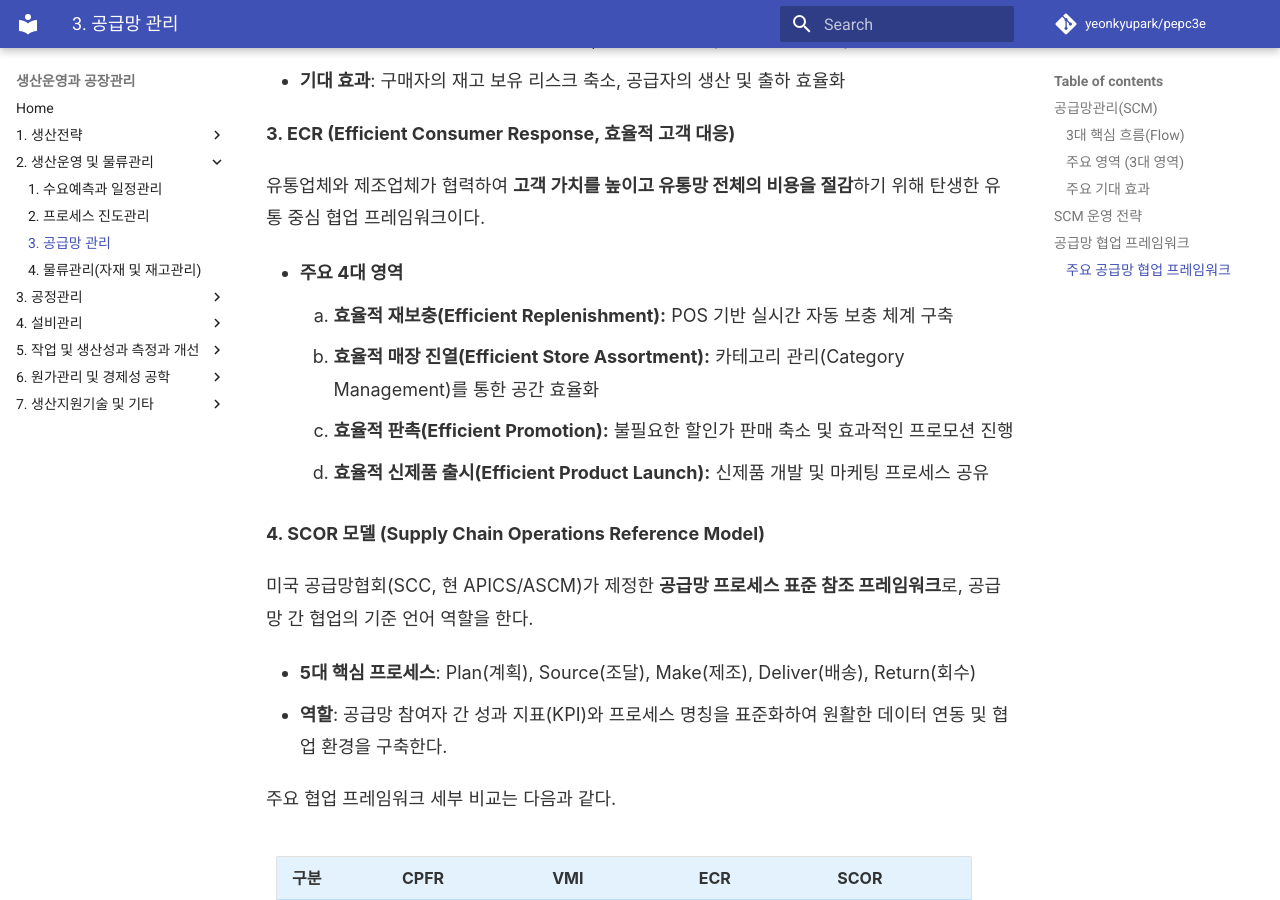
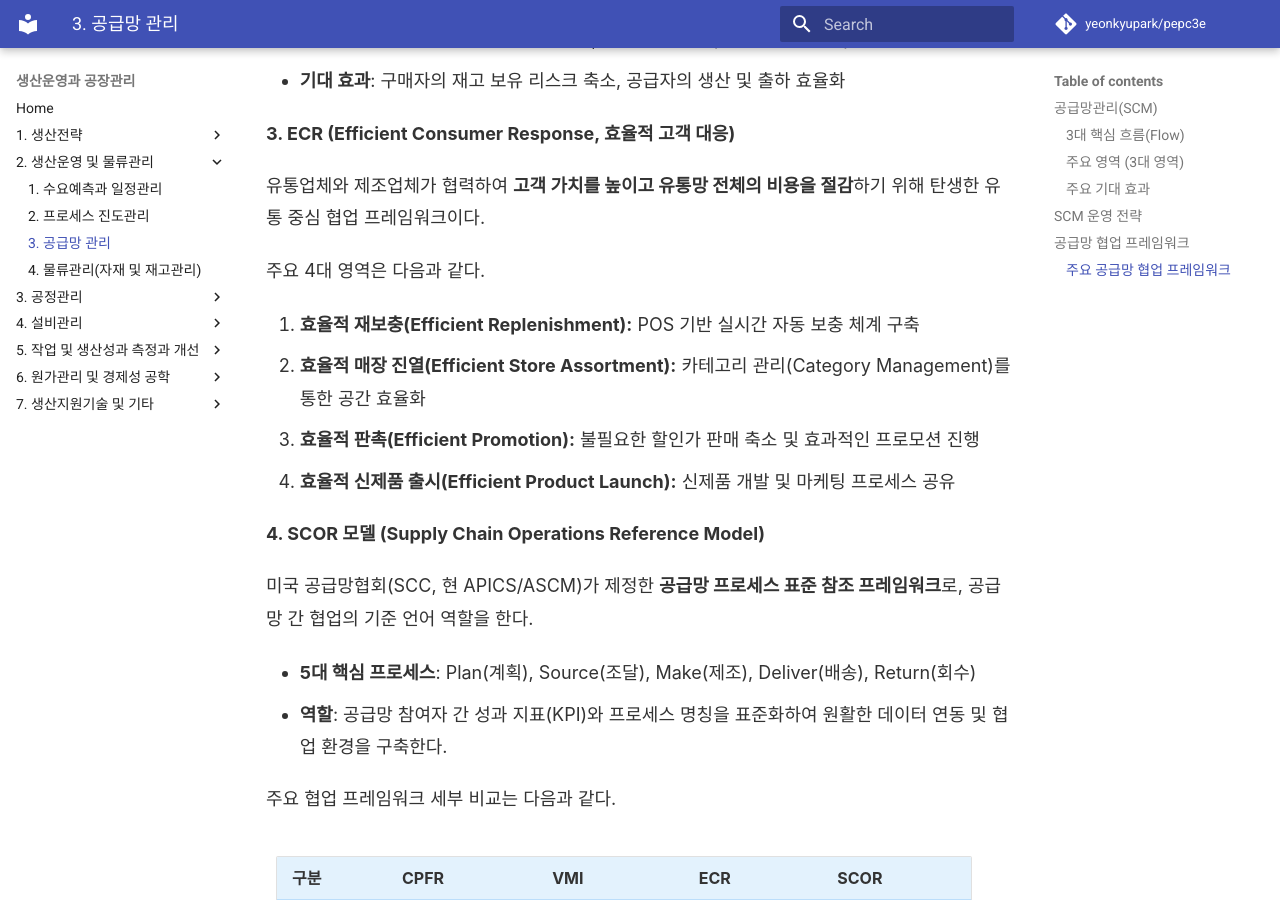
Before and after one commit to yeonkyupark/pepc3e, an MkDocs documentation site: the page built from docs/0203_supply_chain_management.md, in a window 1280 px wide and 900 px high, scrolled down 10510 px. Built offline with MkDocs 1.6.1 and Material for MkDocs 9.7.7, drawn with Linux system fonts in a browser that asks for light colours; comment, search, counter and statistics services are not loaded.

Commit message:
Update 0203_supply_chain_management.md

```diff
--- a/docs/0203_supply_chain_management.md
+++ b/docs/0203_supply_chain_management.md
@@ -293,11 +293,12 @@ SCM 운영 전략 카테고리 종합 요약하면 다음과 같다.
 
 유통업체와 제조업체가 협력하여 **고객 가치를 높이고 유통망 전체의 비용을 절감**하기 위해 탄생한 유통 중심 협업 프레임워크이다.
 
-* **주요 4대 영역**
-    1. **효율적 재보충(Efficient Replenishment):** POS 기반 실시간 자동 보충 체계 구축
-    2. **효율적 매장 진열(Efficient Store Assortment):** 카테고리 관리(Category Management)를 통한 공간 효율화
-    3. **효율적 판촉(Efficient Promotion):** 불필요한 할인가 판매 축소 및 효과적인 프로모션 진행
-    4. **효율적 신제품 출시(Efficient Product Launch):** 신제품 개발 및 마케팅 프로세스 공유
+주요 4대 영역은 다음과 같다.
+
+1. **효율적 재보충(Efficient Replenishment):** POS 기반 실시간 자동 보충 체계 구축
+2. **효율적 매장 진열(Efficient Store Assortment):** 카테고리 관리(Category Management)를 통한 공간 효율화
+3. **효율적 판촉(Efficient Promotion):** 불필요한 할인가 판매 축소 및 효과적인 프로모션 진행
+4. **효율적 신제품 출시(Efficient Product Launch):** 신제품 개발 및 마케팅 프로세스 공유
 
 **4. SCOR 모델 (Supply Chain Operations Reference Model)**
 
```
